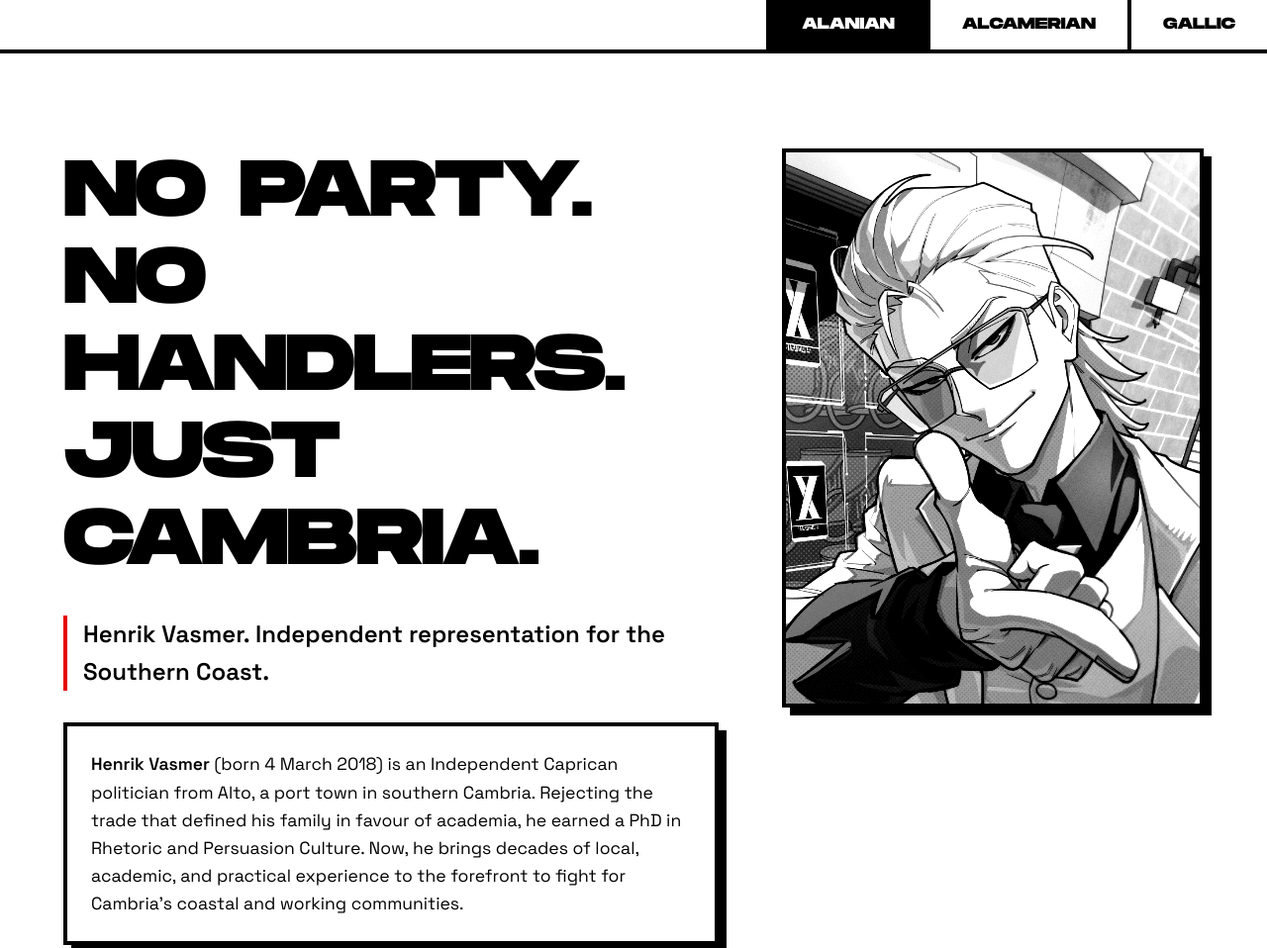
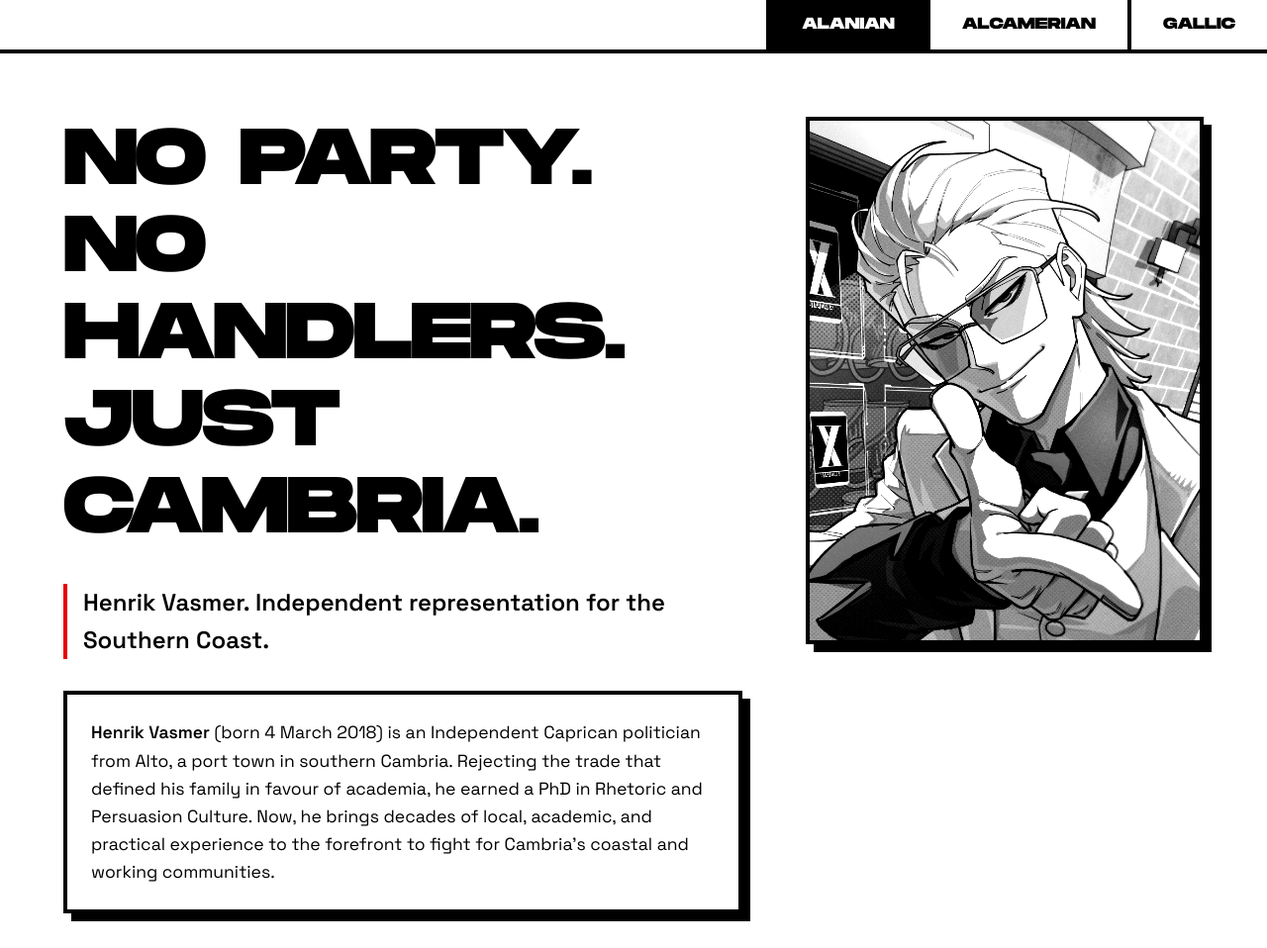
Before and after one commit to uumeet-zade/HenrikForGovernor, a plain HTML site: page index.html in a window 1280 px wide. Shown: the top 958 px of the page at 99% size. Drawn offline with Linux system fonts and the light colour scheme.

Commit message:
Fine-tune portrait sizing and vertical padding for MacBook Air

```diff
--- a/assets/css/index.css
+++ b/assets/css/index.css
@@ -163,12 +163,12 @@ a {
 #intro {
   background-color: var(--bg-primary);
   min-height: 90vh;
-  padding-top: 6rem;
+  padding-top: 4rem;
 }
 
 #intro .container {
   display: grid;
-  grid-template-columns: 1.4fr 0.9fr;
+  grid-template-columns: 1.45fr 0.85fr;
   align-items: start;
   gap: 4rem;
 }
```
